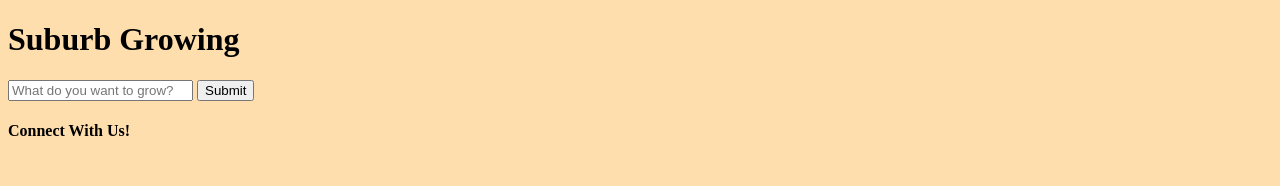
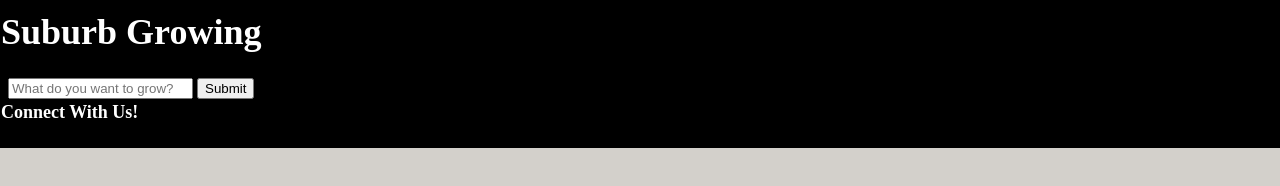
Before and after one commit to amarino1979/amarino1979.github.io, a plain HTML site: page Suburb_Growing/index.html in a window 1280 px wide. Drawn offline with nearby package versions, Linux system fonts and the light colour scheme.

Commit message:
formatted header, input box, and beginning of footer format

```diff
--- a/Suburb_Growing/main.css
+++ b/Suburb_Growing/main.css
@@ -1,3 +1,27 @@
+header {
+    background-color: black;
+    color: white;
+    padding: 1px;
+    margin-top: -22px;
+    margin-left: -8px;
+    margin-right: -8px;
+    text-align: ;
+    font-size: 18px;
+}
 body {
-    background-color: navajowhite;
+    background-color: rgb(211, 208, 203);
 }
+#input-box {
+    f
+}
+
+footer {
+    background-color: black;
+    color: white;
+    padding: 1px;
+    margin-top: -22px;
+    margin-left: -8px;
+    margin-right: -8px;
+    text-align: ;
+    font-size: 18px;
+}
```
